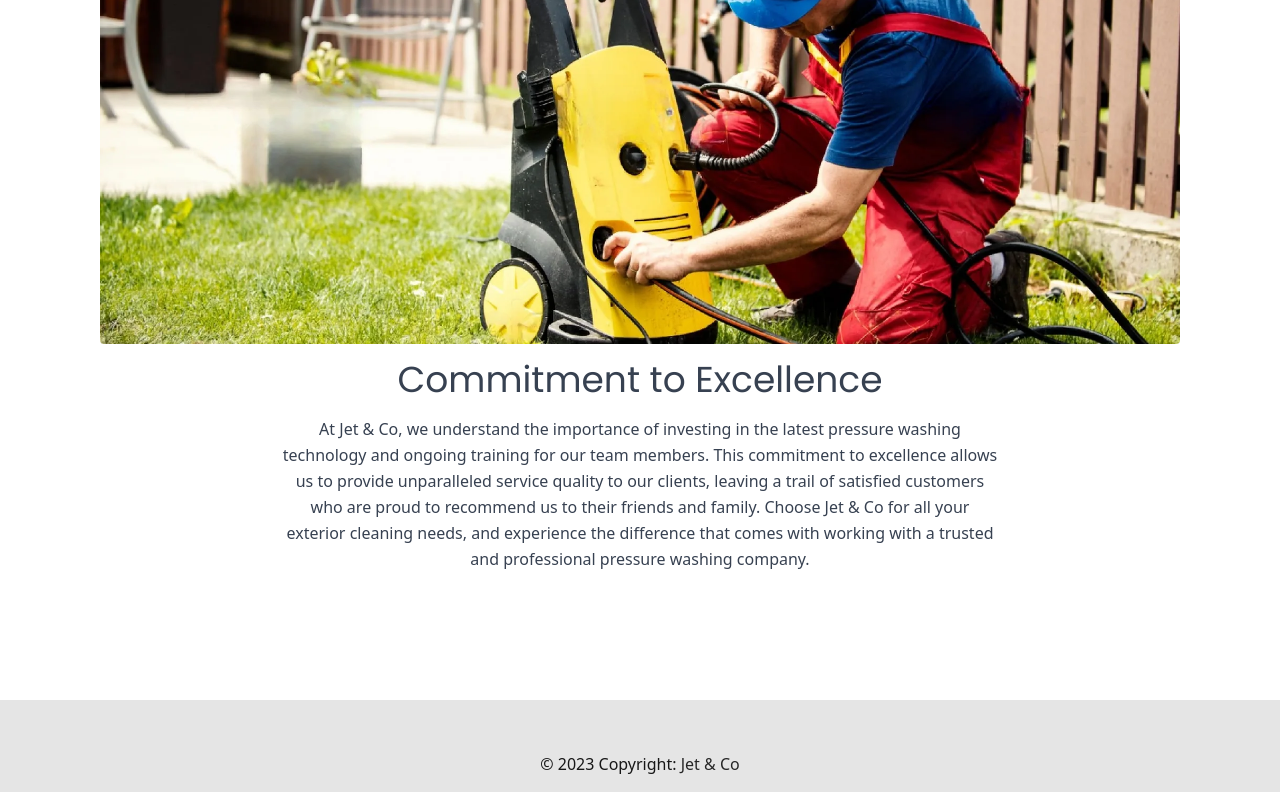
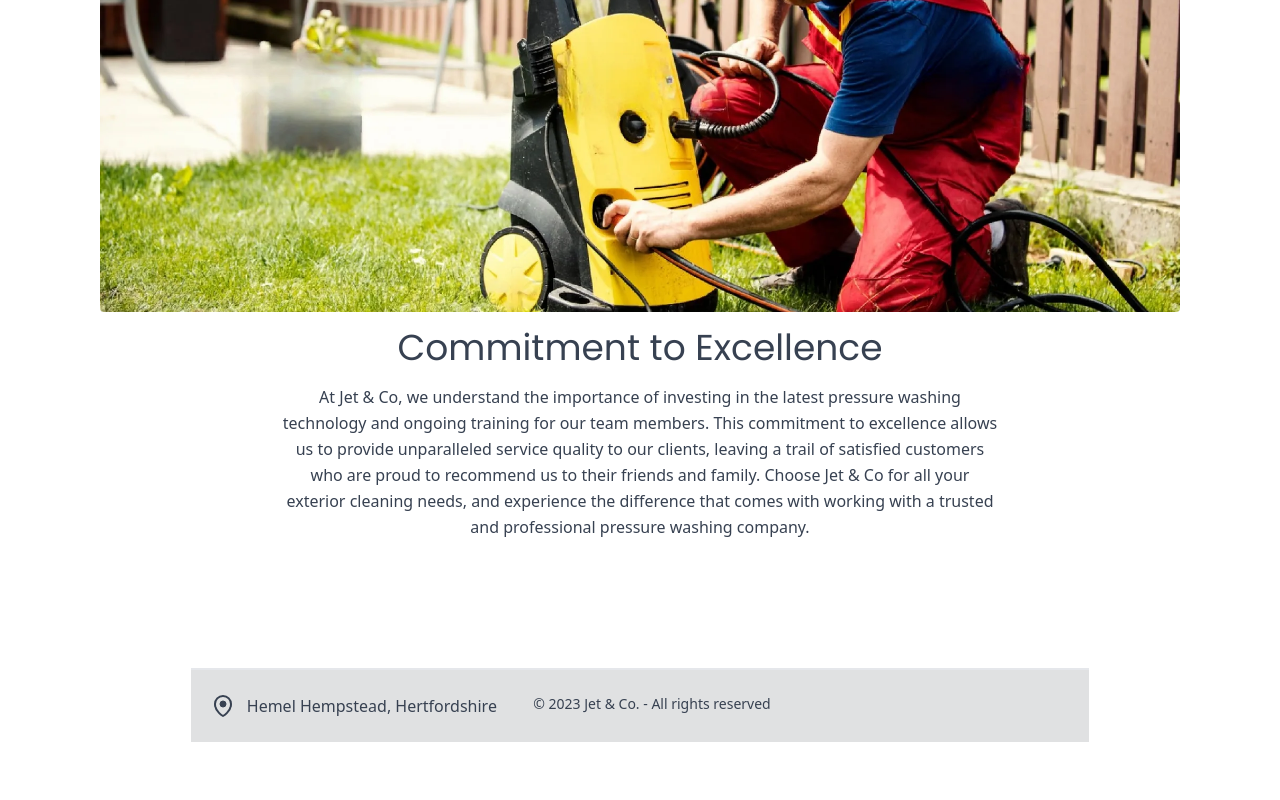
Before and after one commit to vr10t/jetandco, a Next.js app: page /about in a window 1280 px wide. Shown: the part 1834-2634 px from the top of the page. After the commit the page ends 2584 px from the top, so only its background shows below. Built offline with nearby package versions, Linux system fonts and the light colour scheme; a web font is replaced by a local one.

Commit message:
fix carousel

```diff
--- a/src/components/BeforeAfterImage.tsx
+++ /dev/null
@@ -1,56 +0,0 @@
-import React, { useState, useRef, useCallback } from "react";
-
-interface BeforeAfterImageProps {
-  beforeImage: string;
-  afterImage: string;
-}
-
-const BeforeAfterImage: React.FC<BeforeAfterImageProps> = ({
-  beforeImage,
-  afterImage,
-}) => {
-  const [sliderPosition, setSliderPosition] = useState(50);
-  const sliderRef = useRef<HTMLDivElement | null>(null);
-
-  const handleMouseMove = useCallback(
-    (e: React.MouseEvent<HTMLDivElement, MouseEvent>) => {
-      if (!sliderRef.current) return;
-      const rect = sliderRef.current.getBoundingClientRect();
-      const x = e.clientX - rect.left;
-      const width = rect.width;
-      const newPosition = (x / width) * 100;
-      setSliderPosition(newPosition);
-    },
-    []
-  );
-
-  return (
-    <div
-      ref={sliderRef}
-      onMouseMove={handleMouseMove}
-      onMouseDown={e=>e.stopPropagation()}
-
-      className="relative h-64 w-full overflow-hidden"
-      draggable={false}
-    >
-      <img draggable={false} src={beforeImage} alt="Before" className="absolute inset-0 h-full w-full" />
-      <div
-      draggable={false}
-        className="absolute bg-cover bottom-0 right-0 top-0"
-        style={{
-          width: `${100 - sliderPosition}%`,
-          backgroundImage: `url(${afterImage})`,
-        }}
-      ></div>
-      <div
-        className="absolute bottom-0 top-0 bg-gray-200"
-        style={{
-          left: `calc(${sliderPosition}% - 0.5rem)`,
-          width: "1rem",
-        }}
-      ></div>
-    </div>
-  );
-};
-
-export default BeforeAfterImage;
--- a/src/components/Carousel.tsx
+++ b/src/components/Carousel.tsx
@@ -1,7 +1,6 @@
 import Image from "next/image";
 import React, { useState } from "react";
 import { useSwipeable } from "react-swipeable";
-import BeforeAfterImage from "./BeforeAfterImage";
 
 export interface CarouselProps {
   items: {
@@ -51,7 +50,7 @@ const Carousel: React.FC<CarouselProps> = ({ items }) => {
                 index
               )}`}
             >
-              <div className="relative h-56 w-96 overflow-hidden ">
+              <div className="relative h-56 w-full sm:w-96 overflow-hidden ">
                   <Image
                     draggable={false}
                     className="h-full w-full object-cover"
--- a/src/components/Content.tsx
+++ b/src/components/Content.tsx
@@ -23,7 +23,7 @@ const Section1: React.FC<Section1Props> = ({
   reverse,
 }) => {
   return (
-    <div className="container mx-auto my-24 px-6">
+    <div className="container mx-auto my-24 sm:px-6">
       <section className="mb-32 text-gray-800">
         <div className="container relative z-10 mx-auto text-center lg:text-left xl:px-32">
           <div
@@ -185,7 +185,7 @@ const Jumbotron: React.FC<JumbotronProps> = ({
   linkText,
 }) => {
   return (
-    <div className="container mx-auto my-24 px-6">
+    <div className="container mx-auto my-24 sm:px-6">
       <section className="mb-32">
         <div
           className="relative overflow-hidden bg-center bg-no-repeat"
@@ -350,7 +350,7 @@ const CarouselWithContent: React.FC<CarouselWithContentProps> = ({
   items,
 }) => {
   return (
-    <div className="container mx-auto my-24 px-6">
+    <div className="container mx-auto my-24 px-2 sm:px-6">
       <section className="z-10 mb-24">
         <div className="-mx-6 flex flex-wrap items-center">
           <h2 className="font-heading z-10 mb-6 px-6 text-3xl font-bold lg:text-4xl">
--- a/src/components/Footer.tsx
+++ b/src/components/Footer.tsx
@@ -1,17 +1,35 @@
 import React from "react";
-
 
 const Footer: React.FC = ({}) => {
   return (
-    <footer className="text-center w-full text-white bg-neutral-200 ">
-      <div className="container pt-9"></div>
+    <footer className="text-gray-700 bg-gray-50 body-font border-t-2">
+      <div className="bg-black/10">
+        <div className="w-full px-5 py-6 mx-auto grid grid-cols-1 sm:grid-cols-3 ">
+          <div className="flex items-center justify-center w-full font-medium title-font sm:justify-start ">
+            {/* FaMapMarkerAlt */}
+            <svg
+              xmlns="http://www.w3.org/2000/svg"
+              className="w-6 h-6 text-gray-700"
+              fill="none"
+              viewBox="0 0 24 24"
+              stroke="currentColor"
+            >
+              <title>Location</title>
+              <path
+                strokeLinecap="round"
+                strokeLinejoin="round"
+                strokeWidth={2}
+                d="M12 22s-8-4.5-8-11.8A8 8 0 0 1 12 2a8 8 0 0 1 8 8.2c0 7.3-8 11.8-8 11.8z"
+              />
+              <circle fill="currentColor" cx={12} cy={10} r={3} />
 
-      <div className="p-4 text-center bg-neutral-200 text-neutral-900 ">
-        © 2023 Copyright:
-        <span className="text-neutral-800 ">
-          {" "}
-          Jet & Co
-        </span>
+            </svg>
+            <span className="ml-3 ">Hemel Hempstead, Hertfordshire</span>
+          </div>
+          <p className="flex justify-center mt-4 text-sm text-center text-gray-700 sm:ml-6 sm:mt-0">
+            © 2023 Jet & Co. - All rights reserved
+          </p>
+        </div>
       </div>
     </footer>
   );
--- a/src/components/Navbar.tsx
+++ b/src/components/Navbar.tsx
@@ -16,7 +16,7 @@ const Navbar: React.FC<Props> = ({ links }) => {
   console.log(links);
 
   return (
-    <nav className="p-6 w-full">
+    <nav className="py-2 px-6 w-full">
       <div className="flex items-center justify-between flex-wrap">
         <div className="flex items-center w-32 flex-shrink-0 mr-6">
           <div className="relative h-16 w-full">
```
